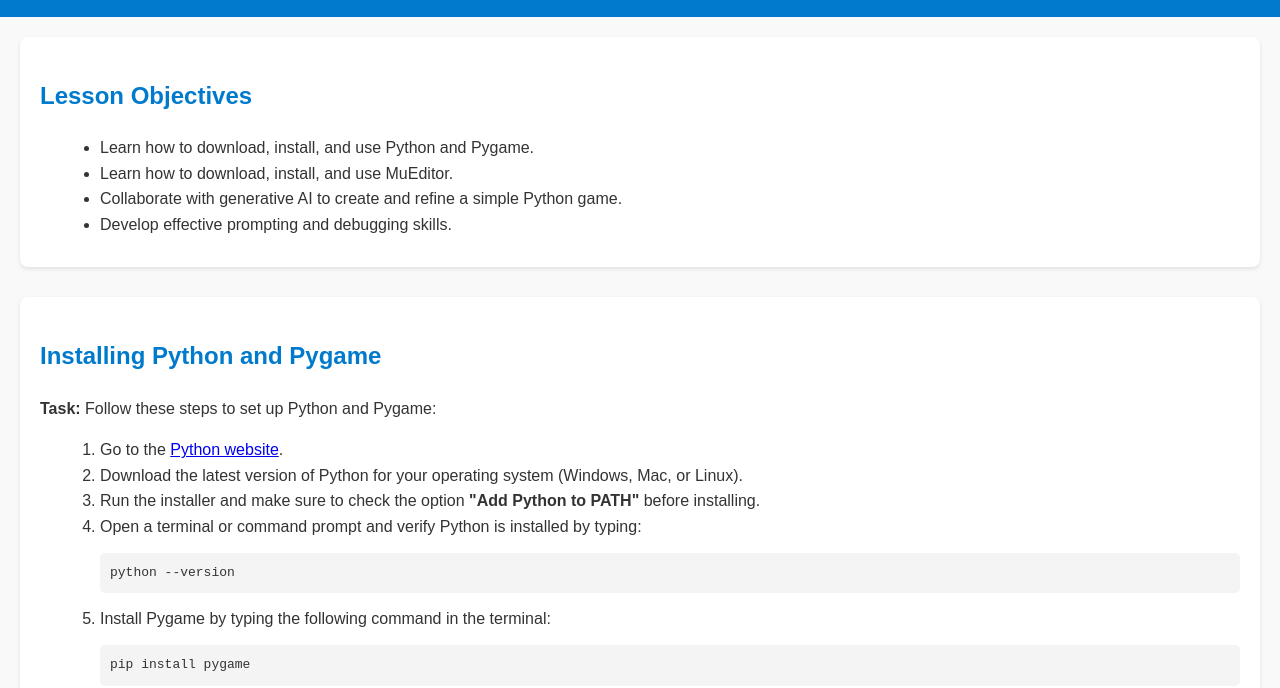
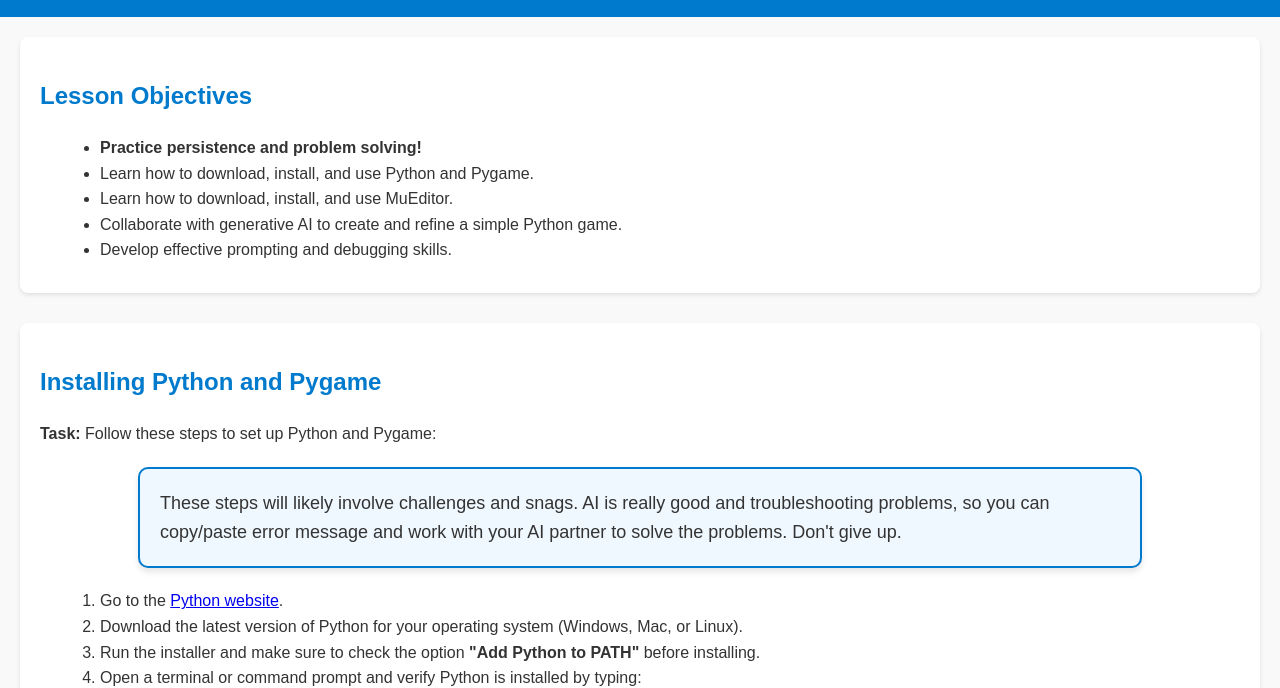
Before and after one commit to LeeShawverISL/Bits-Bytes-Exploratory-Instructions, a plain HTML site: page python.html in a window 1280 px wide. Shown: the part 115-803 px from the top of the page. Drawn offline with Linux system fonts and the light colour scheme.

Commit message:
Added text box to python

```diff
--- a/python.html
+++ b/python.html
@@ -18,6 +18,7 @@
     <section>
       <h2>Lesson Objectives</h2>
       <ul>
+        <li><strong>Practice persistence and problem solving!</strong></li>
         <li>Learn how to download, install, and use Python and Pygame.</li>
         <li>Learn how to download, install, and use MuEditor.</li>
         <li>Collaborate with generative AI to create and refine a simple Python game.</li>
@@ -28,6 +29,9 @@
     <section>
       <h2>Installing Python and Pygame</h2>
       <p><strong>Task:</strong> Follow these steps to set up Python and Pygame:</p>
+      <div class="text-box">
+        These steps will likely involve challenges and snags. AI is really good and troubleshooting problems, so you can copy/paste error message and work with your AI partner to solve the problems. Don't give up.
+      </div>
       <ol>
         <li>Go to the <a href="https://www.python.org/downloads/" target="_blank">Python website</a>.</li>
         <li>Download the latest version of Python for your operating system (Windows, Mac, or Linux).</li>
--- a/style.css
+++ b/style.css
@@ -26,6 +26,19 @@ header h1 {
 header p {
   margin: 10px 0 0;
   font-size: 1.2em;
+}
+
+.text-box {
+  background-color: #f0f8ff; /* Light blue background */
+  border: 2px solid #007acc; /* Blue border */
+  border-radius: 10px; /* Rounded corners */
+  padding: 20px; /* Space inside the box */
+  width: 80%; /* Adjust width of the box */
+  margin: 20px auto; /* Center the box */
+  font-family: Arial, sans-serif; /* Font style */
+  font-size: 18px; /* Font size */
+  color: #333; /* Text color */
+  box-shadow: 0 4px 6px rgba(0, 0, 0, 0.1); /* Subtle shadow for pop-out effect */
 }
 
 /* Button Container and Button Styles */
```
